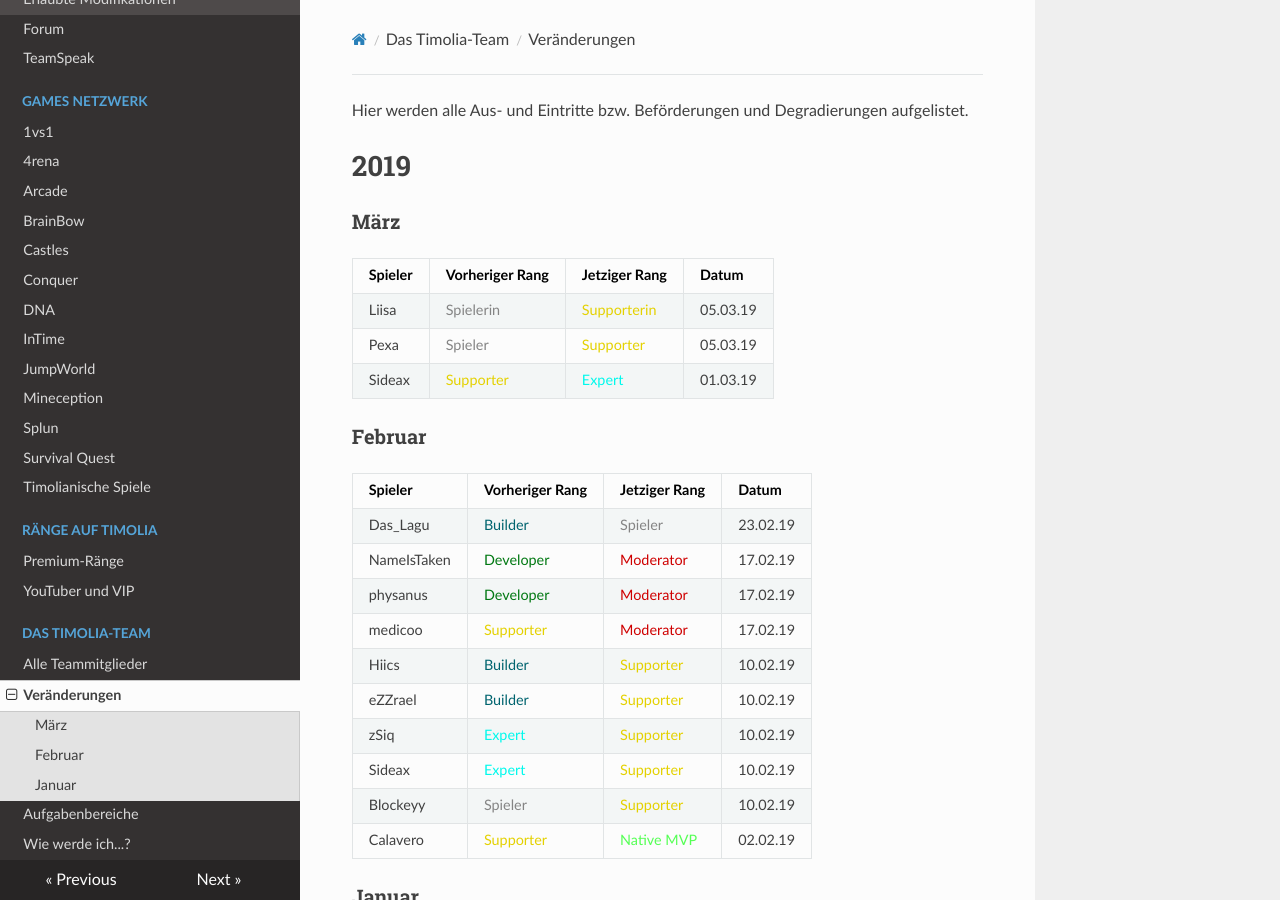
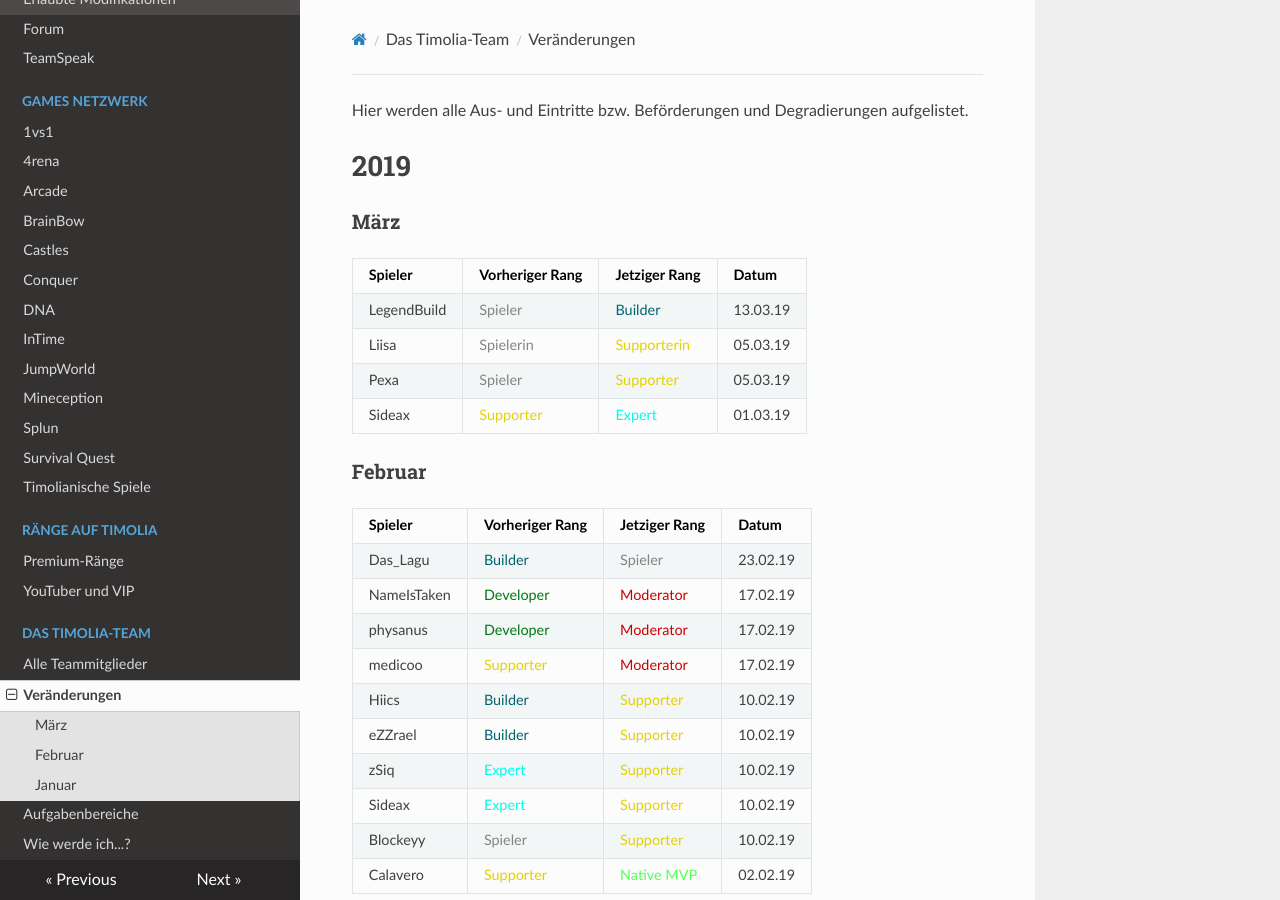
Before and after one commit to TimoliaDE/HowTo, an MkDocs documentation site: the page built from docs/team/changes.md, in a window 1280 px wide and 900 px high. Built offline with MkDocs 1.6.1, drawn with Linux system fonts in a browser that asks for light colours; nearby versions of some CDN libraries; old or Windows-style settings are respelled for this version of MkDocs.

Commit message:
Update changes.md

```diff
--- a/docs/team/changes.md
+++ b/docs/team/changes.md
@@ -5,6 +5,7 @@ Hier werden alle Aus- und Eintritte bzw. Beförderungen und Degradierungen aufge
 ###  <strong>März</strong>
 | Spieler | Vorheriger Rang | Jetziger Rang | Datum |
 | ------ | ------ | ------ | ------ |
+| LegendBuild | <span style="color:#848484">Spieler</span> | <span style="color:#00646F">Builder</span> | 13.03.19 |
 | Liisa | <span style="color:#848484">Spielerin</span> | <span style="color:#E4D100">Supporterin</span> | 05.03.19 |
 | Pexa | <span style="color:#848484">Spieler</span> | <span style="color:#E4D100">Supporter</span> | 05.03.19 |
 | Sideax | <span style="color:#E4D100">Supporter</span> | <span style="color:#00F9EC">Expert</span> | 01.03.19 |
```
